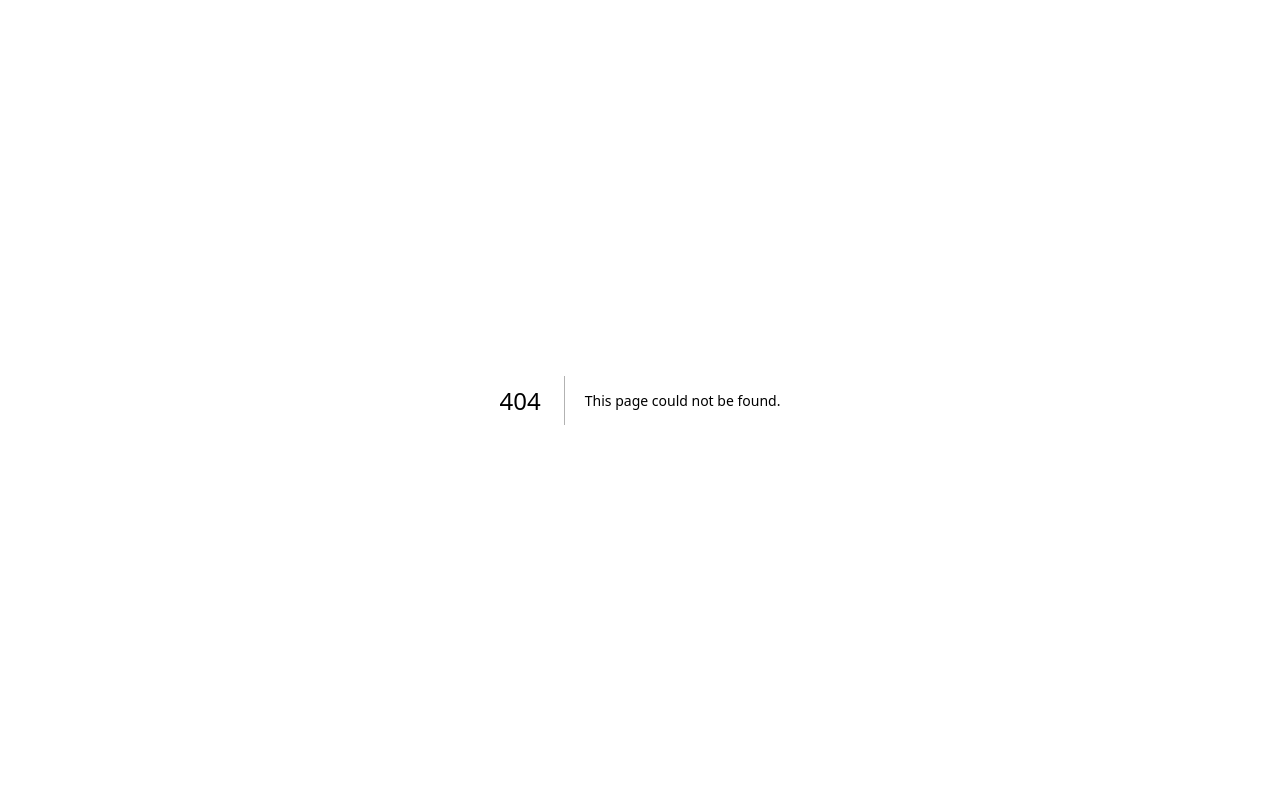
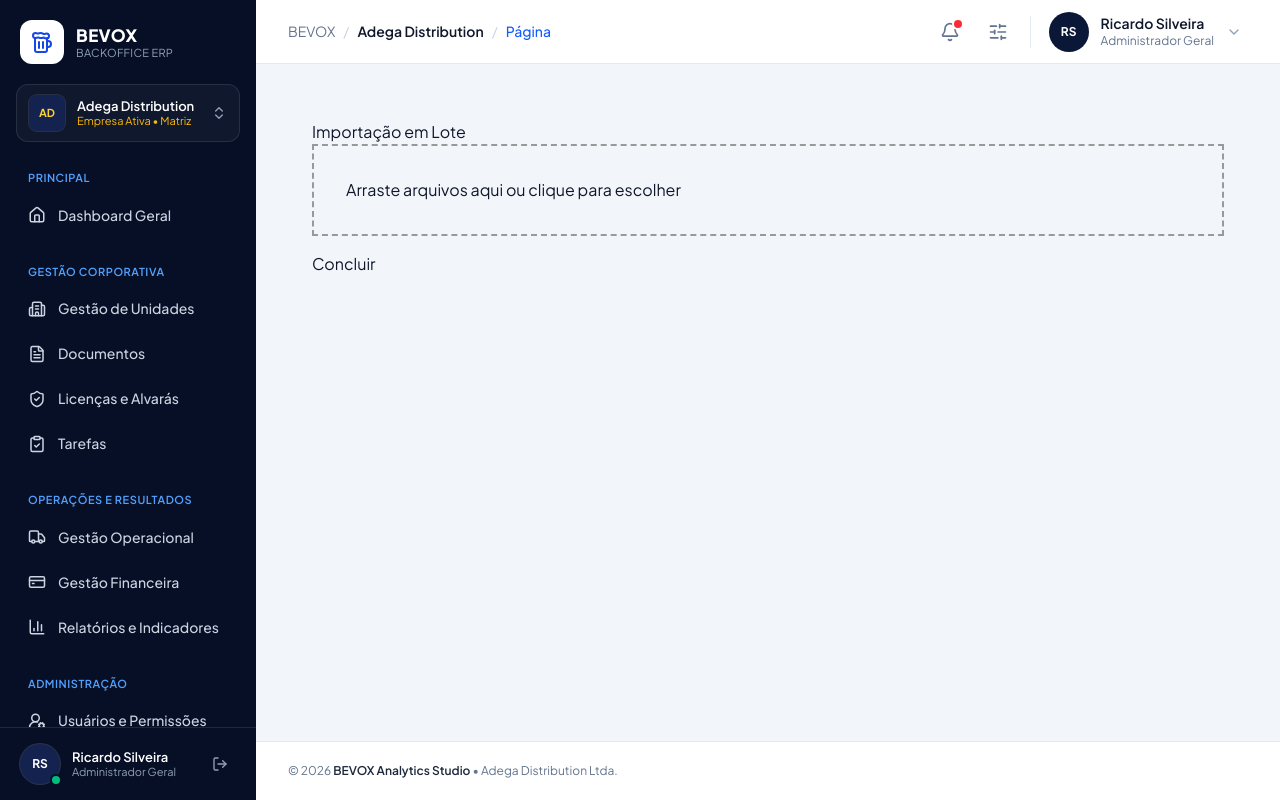
Before and after one commit to AllanVCordeiroS/Residencia-Tecnologica02, a Next.js app in the folder Squad05-Bevox/Residencia-Tecnologica02-main/: page /documents/import in a window 1280 px wide. Before the commit this address had no page. Built offline with nearby package versions, Linux system fonts and the light colour scheme.

Commit message:
feat: FlieDropezone e importação em lote

```diff
--- /dev/null
+++ b/Squad05-Bevox/Residencia-Tecnologica02-main/src/app/(app)/documents/import/page.tsx
@@ -0,0 +1,78 @@
+"use client";
+import { useState } from "react";
+import { useRouter } from "next/navigation";
+import FileDropzone from "@/components/documents/import/FileDropzone";
+
+type Item = {
+  nome: string;
+  progresso: number;
+  status: "enviando" | "sucesso" | "erro";
+};
+
+export default function ImportPage() {
+  const router = useRouter();
+  const [itens, setItens] = useState<Item[]>([]);
+
+  function iniciar(files: File[]) {
+    const inicio = itens.length;
+    const novos: Item[] = files.map((f) => ({
+      nome: f.name,
+      progresso: 0,
+      status: "enviando",
+    }));
+    setItens((antes) => [...antes, ...novos]);
+
+    files.forEach((arquivo, i) => {
+      const posicao = inicio + i;
+      const timer = setInterval(() => {
+        setItens((atual) =>
+          atual.map((item, j) => {
+            if (j !== posicao || item.status !== "enviando") return item;
+            const p = item.progresso + 10;
+            if (p < 100) return { ...item, progresso: p };
+            const grande = arquivo.size > 10 * 1024 * 1024;
+            return { ...item, progresso: 100, status: grande ? "erro" : "sucesso" };
+          })
+        );
+      }, 300);
+      setTimeout(() => clearInterval(timer), 4000);
+    });
+  }
+
+  const terminou =
+    itens.length > 0 && itens.every((item) => item.status !== "enviando");
+
+  return (
+    <div style={{ padding: 24 }}>
+      <h1>Importação em Lote</h1>
+      <FileDropzone onFilesSelected={iniciar} />
+
+      <ul style={{ marginTop: 16 }}>
+        {itens.map((item, i) => (
+          <li key={i} style={{ marginBottom: 12 }}>
+            <div>
+              {item.nome} -{" "}
+              {item.status === "enviando" && "Enviando..."}
+              {item.status === "sucesso" && "Sucesso"}
+              {item.status === "erro" && "Erro (arquivo maior que 10 MB)"}
+            </div>
+            <div style={{ background: "#ddd", height: 8, borderRadius: 4 }}>
+              <div
+                style={{
+                  width: `${item.progresso}%`,
+                  height: 8,
+                  borderRadius: 4,
+                  background: item.status === "erro" ? "red" : "green",
+                }}
+              />
+            </div>
+          </li>
+        ))}
+      </ul>
+
+      <button disabled={!terminou} onClick={() => router.push("/documents")}>
+        Concluir
+      </button>
+    </div>
+  );
+}
--- /dev/null
+++ b/Squad05-Bevox/Residencia-Tecnologica02-main/src/components/documents/import/FileDropzone.tsx
@@ -0,0 +1,48 @@
+"use client";
+import { useRef, useState } from "react";
+
+const TIPOS = ["application/pdf", "image/png", "image/jpeg", "image/webp"];
+
+type Props = { onFilesSelected: (files: File[]) => void };
+
+export default function FileDropzone({ onFilesSelected }: Props) {
+  const inputRef = useRef<HTMLInputElement>(null);
+  const [erro, setErro] = useState("");
+
+  function processar(lista: FileList | null) {
+    if (!lista) return;
+    const todos = Array.from(lista);
+    const validos = todos.filter((a) => TIPOS.includes(a.type));
+    setErro(
+      validos.length < todos.length
+        ? "Só são aceitos PDF e imagens (PNG, JPG, WEBP)."
+        : ""
+    );
+    if (validos.length > 0) onFilesSelected(validos);
+  }
+
+  return (
+    <div>
+      <div
+        onClick={() => inputRef.current?.click()}
+        onDragOver={(e) => e.preventDefault()}
+        onDrop={(e) => {
+          e.preventDefault();
+          processar(e.dataTransfer.files);
+        }}
+        style={{ border: "2px dashed #999", padding: 32, cursor: "pointer" }}
+      >
+        Arraste arquivos aqui ou clique para escolher
+      </div>
+      <input
+        ref={inputRef}
+        type="file"
+        multiple
+        accept=".pdf,image/*"
+        hidden
+        onChange={(e) => processar(e.target.files)}
+      />
+      {erro && <p style={{ color: "red" }}>{erro}</p>}
+    </div>
+  );
+}
```
